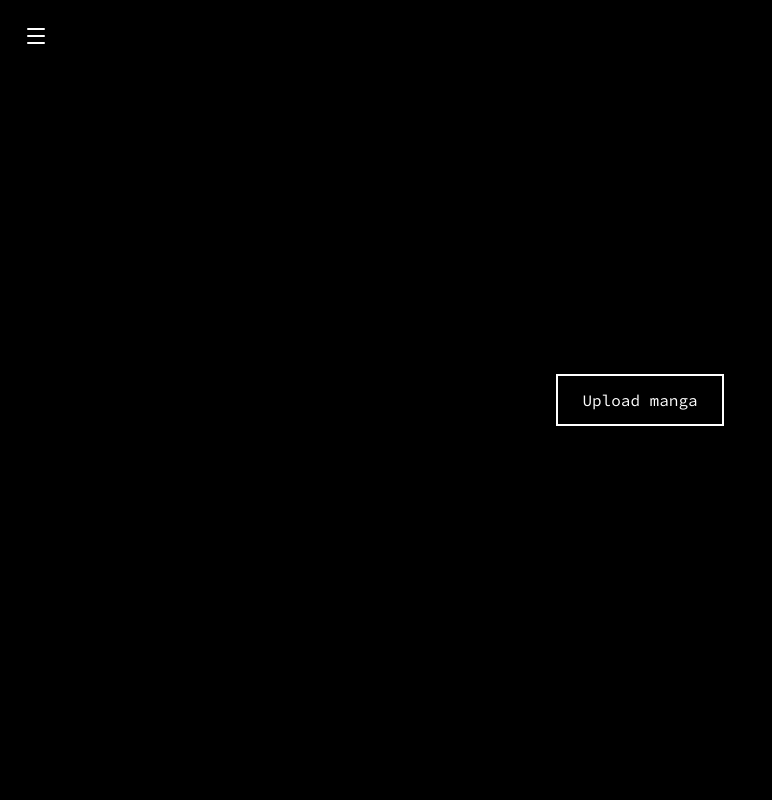
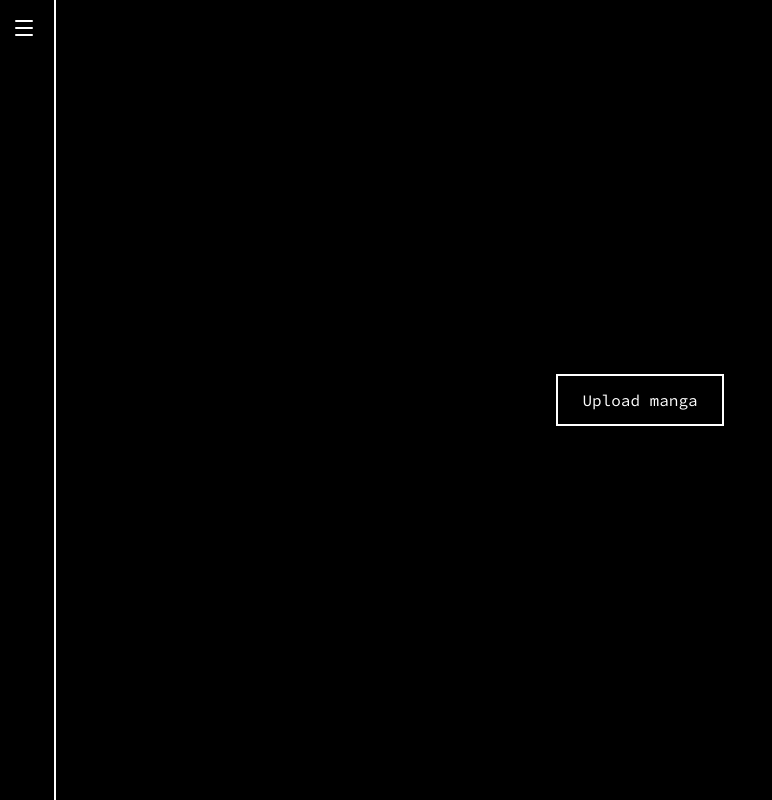
Before and after one commit to NasreddinHodja/zmreader, a Next.js app: page / in a window 1280 px wide. Shown: the whole page, without its empty margins (0-772 px from the left). Built offline with nearby package versions, Linux system fonts and the light colour scheme.

Commit message:
better sidebar

```diff
--- a/app/layout.tsx
+++ b/app/layout.tsx
@@ -22,7 +22,7 @@ const RootLayout = ({
   return (
     <html lang="en">
       <body
-        className={`${sourceCodePro.className} antialiased font-mono bg-black text-white`}
+        className={`${sourceCodePro.className} antialiased font-mono bg-black text-white flex flex-row`}
       >
         <MangaProvider>
           <CollapsibleSidebar />
--- a/components/CollapsibleSidebar.tsx
+++ b/components/CollapsibleSidebar.tsx
@@ -84,13 +84,6 @@ export default function CollapsibleSidebar() {
 
   return (
     <>
-      <button
-        onClick={isSidebarOpen ? closeSidebar : openSidebar}
-        className="fixed top-4 left-4 z-50 p-2 text-white"
-      >
-        {isSidebarOpen ? <X /> : <Menu />}
-      </button>
-
       <AnimatePresence>
         {isSidebarOpen && (
           <motion.div
@@ -107,13 +100,19 @@ export default function CollapsibleSidebar() {
 
       <aside
         className={`
-          fixed top-0 left-0 h-full w-72 bg-black border-r-2
-          shadow-xl z-50 transform transition-transform duration-300
-          flex flex-col
-          ${isSidebarOpen ? "translate-x-0" : "-translate-x-full"}
+    fixed top-0 left-0 h-full bg-black border-r-2 shadow-xl z-50
+    flex flex-col transition-all duration-300 ease-in-out
+    ${isSidebarOpen ? "w-72" : "w-14"}
   `}
       >
+        <button
+          onClick={isSidebarOpen ? closeSidebar : openSidebar}
+          className="fixed top-2 left-1 z-50 p-2 text-white"
+        >
+          {isSidebarOpen ? <X /> : <Menu />}
+        </button>
         {/* MAIN CONTENT */}
+        {isSidebarOpen && (
           <div className="p-6 pt-16 space-y-4 text-white overflow-y-auto flex-1">
             <h2 className="text-xl font-bold ml-2">ZMREADER</h2>
 
@@ -181,8 +180,6 @@ export default function CollapsibleSidebar() {
                 No chapters found.
               </div>
             )}
-        </div>
-
             {/* FOOTER ZOOM CONTROLS */}
             <div className="p-4 border-t border-white/20 text-white flex items-center justify-between">
               <button
@@ -201,6 +198,8 @@ export default function CollapsibleSidebar() {
                 +
               </button>
             </div>
+          </div>
+        )}
       </aside>
     </>
   );
```
Lines whose indentation alone changed are shown as unchanged.
